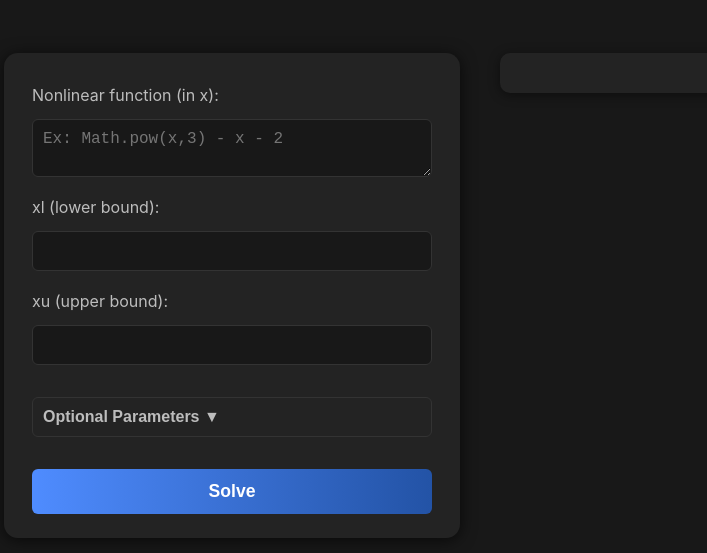
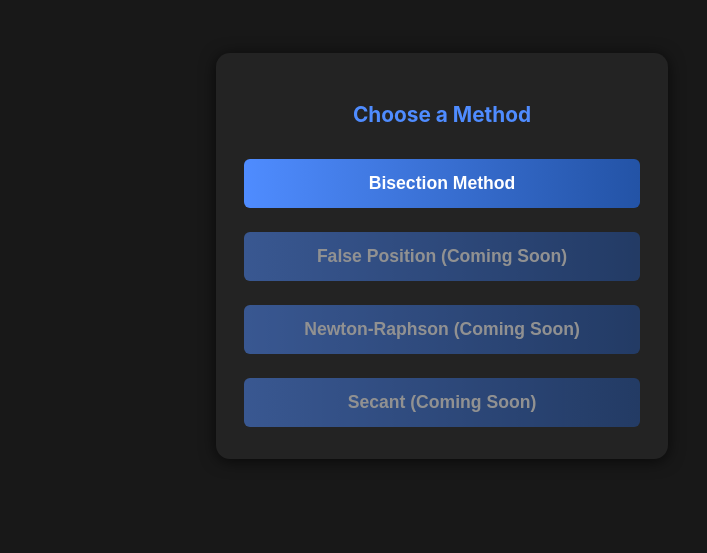
Before and after one commit to Andre-Grassi/equation_solver_app, a plain HTML site: page index.html in a window 1280 px wide. Shown: the part 65-618 px from the top of the page, without its empty margins (198-905 px from the left). Drawn offline with Linux system fonts and the light colour scheme.

Commit message:
feat: add main page to acess all methods

```diff
--- a/index.html
+++ b/index.html
@@ -2,51 +2,61 @@
 <html>
   <head>
     <meta charset="UTF-8" />
-    <title>Nonlinear Equation Solver</title>
+    <title>Nonlinear Equation Solver - Home</title>
     <link rel="stylesheet" href="styles.css" />
   </head>
   <body>
     <h1>Nonlinear Equation Solver</h1>
-    <div class="main-container">
-      <form id="solver-form">
-        <label for="funcao">Nonlinear function (in x):</label>
-        <textarea
-          id="funcao"
-          rows="2"
-          placeholder="Ex: Math.pow(x,3) - x - 2"
-          required
-        ></textarea>
-        <label for="xl">xl (lower bound):</label>
-        <input type="number" id="xl" step="any" required />
-        <label for="xu">xu (upper bound):</label>
-        <input type="number" id="xu" step="any" required />
-        <div class="dropdown-container">
-          <button type="button" class="dropdown-toggle" id="dropdownToggle">
-            Optional Parameters ▼
-          </button>
-          <div class="dropdown-content" id="dropdownContent">
-            <label for="maxIter">Max iterations (optional):</label>
-            <input
-              type="number"
-              id="maxIter"
-              step="1"
-              min="1"
-              placeholder="Default: infinite"
-            />
-            <label for="epsilon">Epsilon (tolerance, optional):</label>
-            <input
-              type="number"
-              id="epsilon"
-              step="any"
-              min="0"
-              placeholder="Default: 1e-7"
-            />
-          </div>
-        </div>
-        <button type="submit">Solve</button>
-      </form>
-      <div id="resultado"></div>
+    <div
+      class="main-container"
+      style="flex-direction: column; align-items: center; gap: 32px"
+    >
+      <div
+        style="
+          background: #232323;
+          border-radius: 14px;
+          box-shadow: 0 2px 16px 0 #000a;
+          padding: 32px 28px;
+          min-width: 340px;
+          max-width: 400px;
+          width: 100%;
+          display: flex;
+          flex-direction: column;
+          align-items: center;
+          gap: 24px;
+        "
+      >
+        <h2 style="color: #4f8cff; font-size: 1.3rem; margin-bottom: 8px">
+          Choose a Method
+        </h2>
+        <button
+          class="method-btn"
+          onclick="window.location.href='bissection.html'"
+        >
+          Bisection Method
+        </button>
+        <button
+          class="method-btn"
+          disabled
+          style="opacity: 0.5; cursor: not-allowed"
+        >
+          False Position (Coming Soon)
+        </button>
+        <button
+          class="method-btn"
+          disabled
+          style="opacity: 0.5; cursor: not-allowed"
+        >
+          Newton-Raphson (Coming Soon)
+        </button>
+        <button
+          class="method-btn"
+          disabled
+          style="opacity: 0.5; cursor: not-allowed"
+        >
+          Secant (Coming Soon)
+        </button>
+      </div>
     </div>
-    <script src="script.js"></script>
   </body>
 </html>
--- a/styles.css
+++ b/styles.css
@@ -137,6 +137,26 @@ button:hover {
   margin-bottom: 6px;
 }
 
+.method-btn {
+  width: 100%;
+  background: linear-gradient(90deg, #4f8cff 0%, #2353a6 100%);
+  color: #fff;
+  border: none;
+  border-radius: 6px;
+  padding: 14px 0;
+  font-size: 1.1rem;
+  font-weight: 600;
+  cursor: pointer;
+  margin-top: 0;
+  margin-bottom: 0;
+  transition: background 0.2s, transform 0.1s, opacity 0.2s;
+}
+
+.method-btn:hover:enabled {
+  background: linear-gradient(90deg, #2353a6 0%, #4f8cff 100%);
+  transform: translateY(-2px) scale(1.03);
+}
+
 @keyframes result-blink {
   0% {
     box-shadow: 0 2px 12px 0 #0007, 0 0 0 0px #00ff6a;
```
Also changed, not shown: bissection.html (added, +52 -0 lines).
